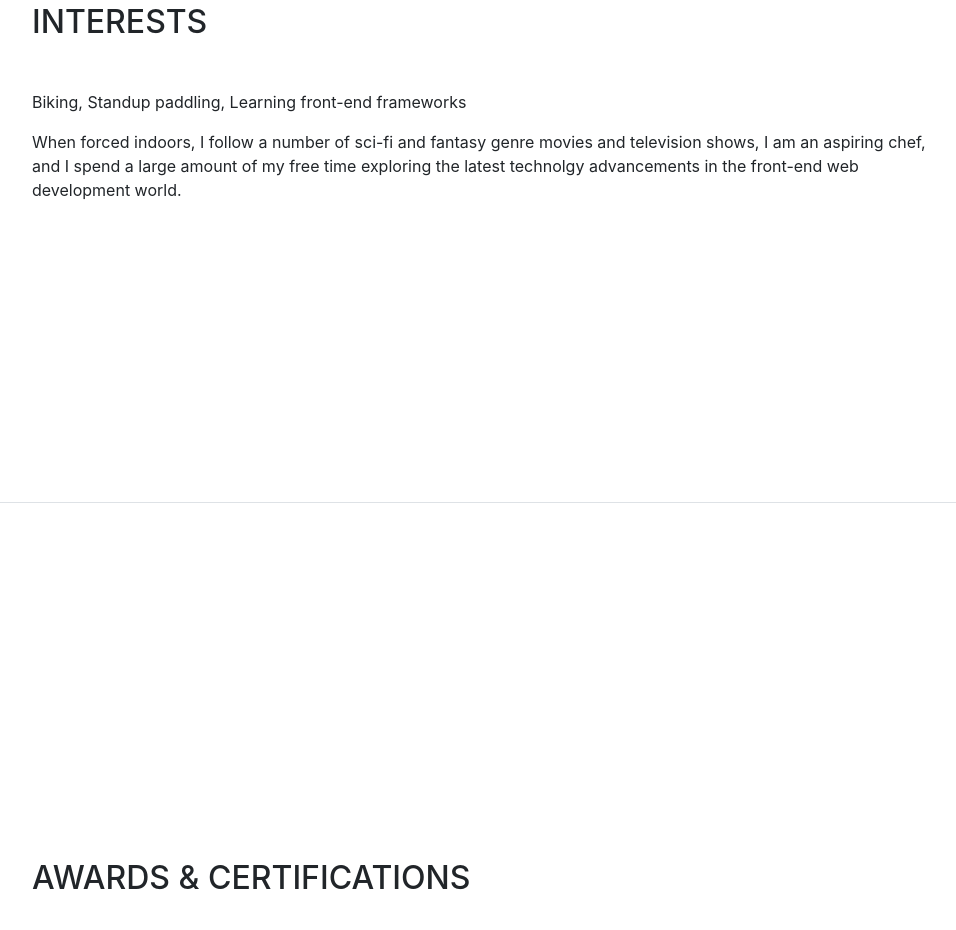
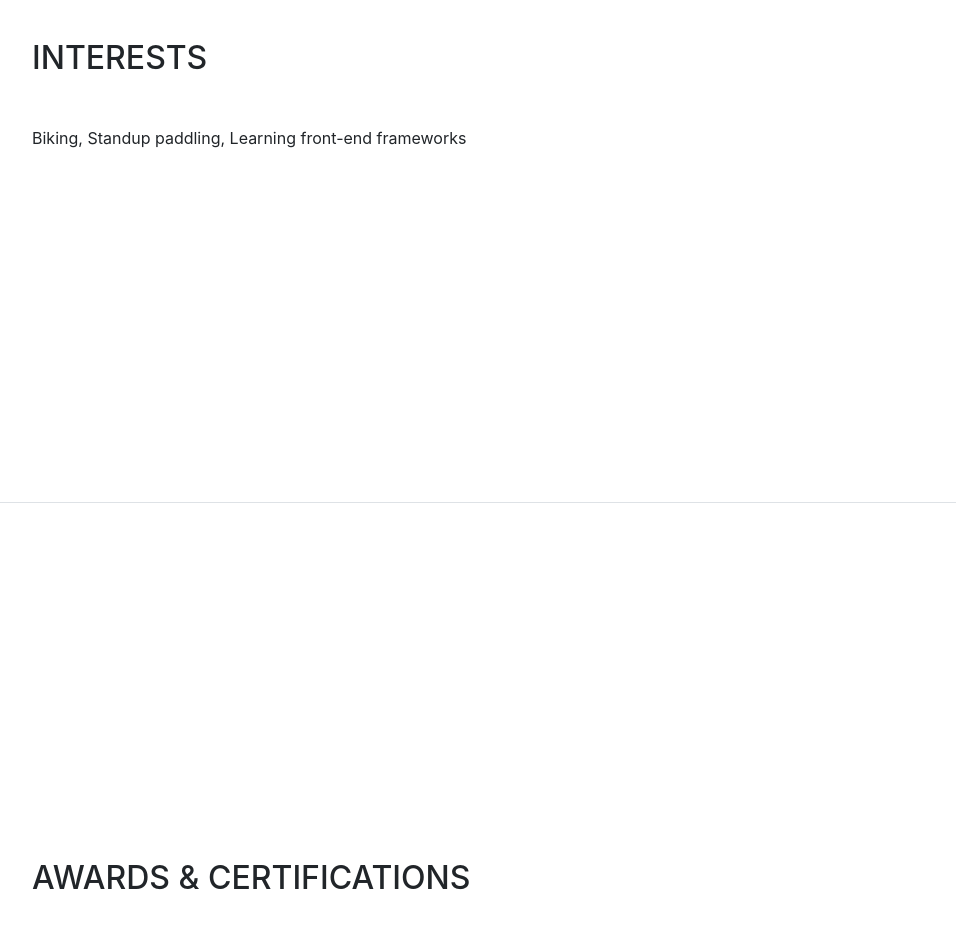
Before and after one commit to straggler7/straggler7.github.io, a website with bundled scripts: page index.html in a window 1280 px wide. Shown: the part 3497-4427 px from the top of the page, without its empty margins (288-1244 px from the left). Built offline with nearby package versions, Linux system fonts and the light colour scheme; a web font is replaced by a local one.

Commit message:
Update index.html

```diff
--- a/index.html
+++ b/index.html
@@ -225,7 +225,6 @@
         <div class="my-auto">
           <h2 class="mb-5">Interests</h2>
           <p>Biking, Standup paddling, Learning front-end frameworks</p>
-          <p class="mb-0">When forced indoors, I follow a number of sci-fi and fantasy genre movies and television shows, I am an aspiring chef, and I spend a large amount of my free time exploring the latest technolgy advancements in the front-end web development world.</p>
         </div>
       </section>
 
```
